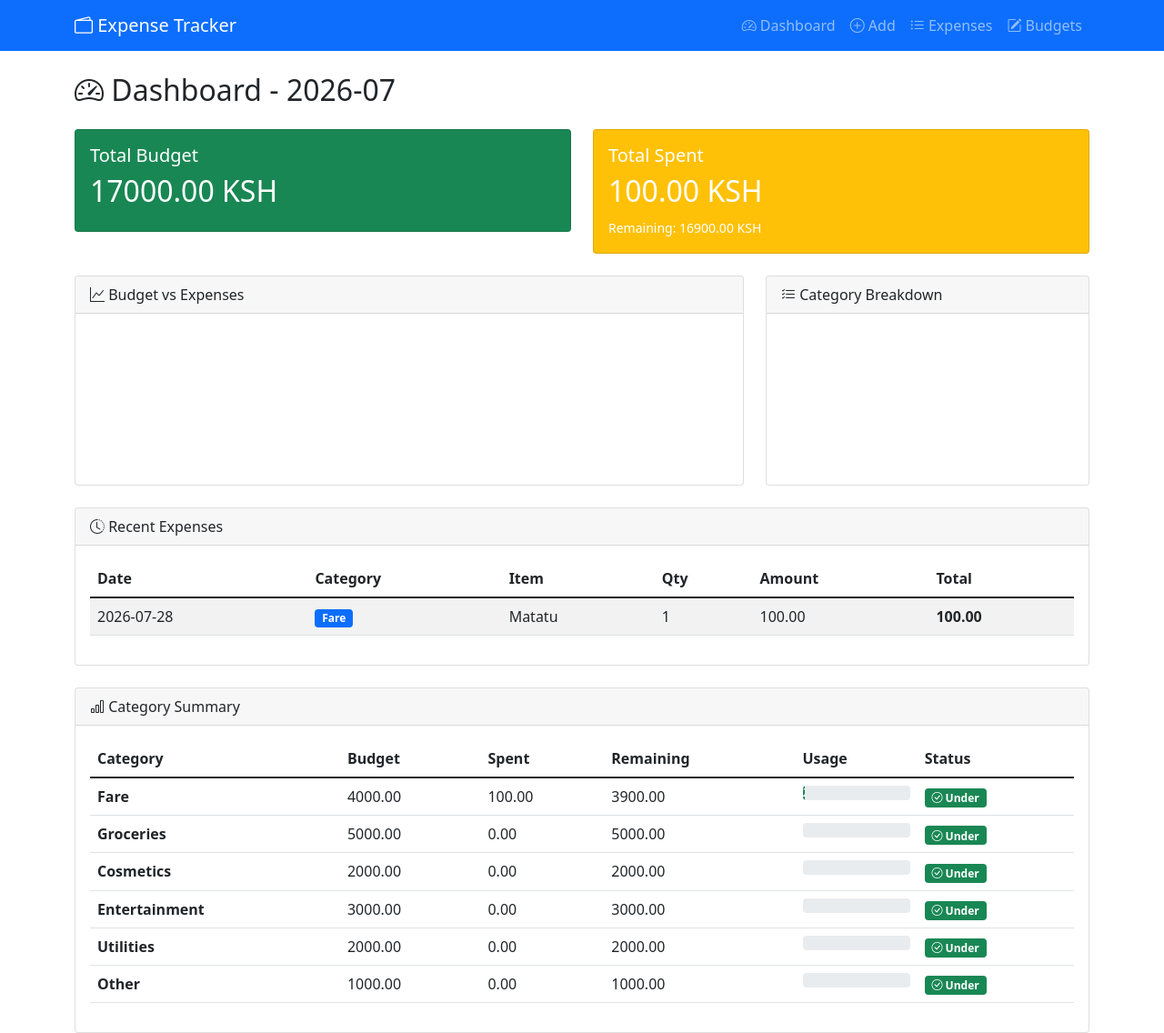
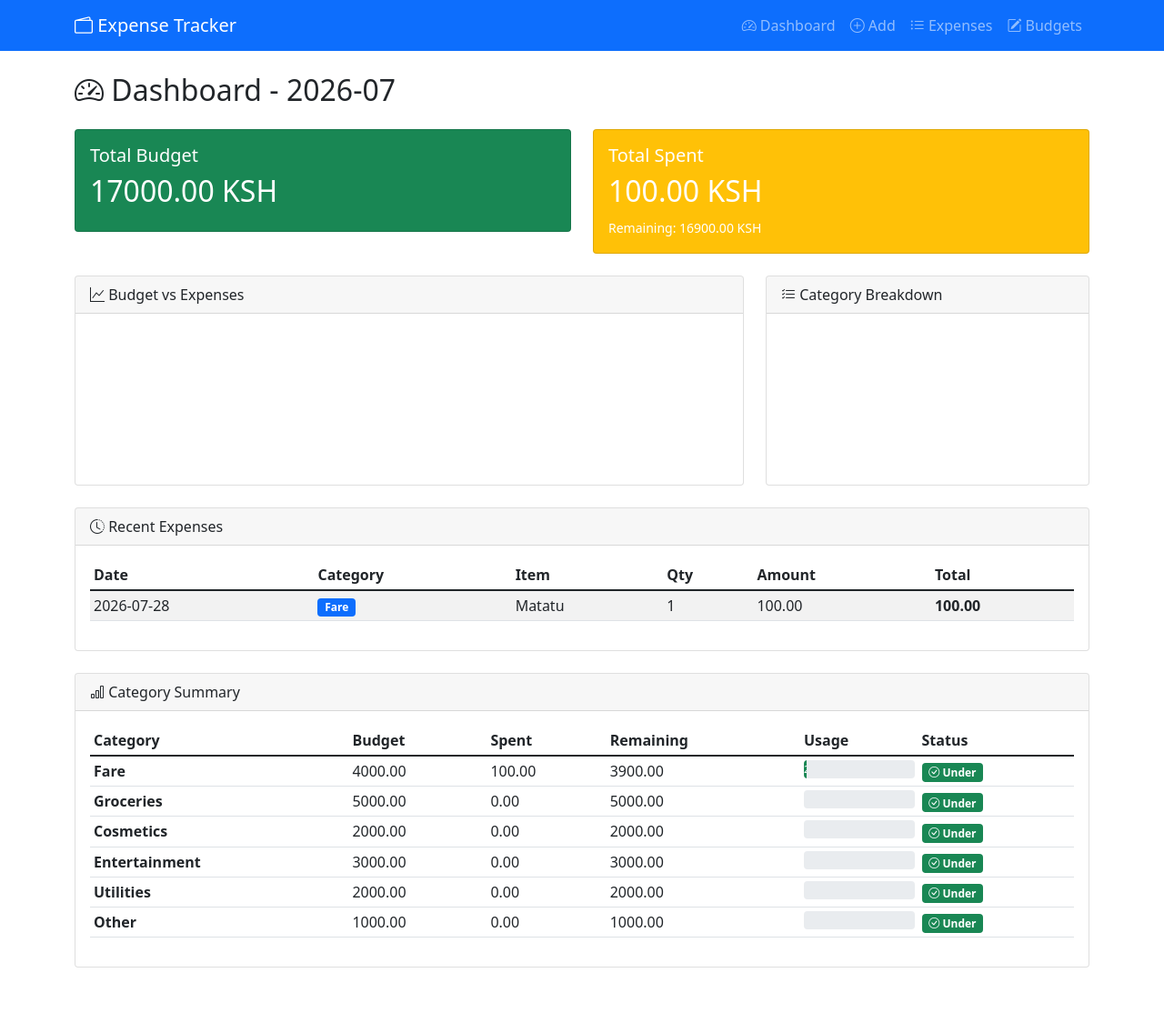
Before and after one commit to Mary-softeng/expense-tracker, a Flask app: page /dashboard in a window 1280 px wide. Shown: the whole page at 91% size. After the commit the page ends 1064 px from the top, so only its background shows below. Run offline with Flask 3, Linux system fonts and the light colour scheme; data comes from the database, SQL or seed files in the repository; both versions use the stored data as it was after the commit; a map, chart or similar area stays blank.

Commit message:
Changes on: Expenses Tracker

```diff
--- a/app.py
+++ b/app.py
@@ -28,7 +28,7 @@ class Expense(db.Model):
     total = db.Column(db.Float, nullable=False)
     date = db.Column(db.String(20), nullable=False)
     created_at = db.Column(db.DateTime, default=datetime.utcnow)
-    user_id = db.Column(db.String(100), default='default')  # For multi-user support
+    user_id = db.Column(db.String(100), default='default')
 
 # Initialize database with default categories
 def init_db():
@@ -73,7 +73,7 @@ def add_expense():
         # Validate
         if not all([category_id, item_name, amount]):
             flash('Please fill all required fields', 'error')
-            return render_template('add_expense.html', categories=categories)
+            return render_template('add_expense.html', categories=categories, now=datetime.now())
 
         try:
             amount = float(amount)
@@ -100,7 +100,7 @@ def add_expense():
             flash(f'Error adding expense: {str(e)}', 'error')
             db.session.rollback()
 
-    return render_template('add_expense.html', categories=categories)
+    return render_template('add_expense.html', categories=categories, now=datetime.now())
 
 @app.route('/expenses')
 def view_expenses():
@@ -276,6 +276,11 @@ def internal_error(error):
     db.session.rollback()
     return render_template('500.html'), 500
 
+# Context processor to make datetime available in all templates
+@app.context_processor
+def inject_now():
+    return {'now': datetime.now()}
+
 if __name__ == '__main__':
     init_db()
     app.run(debug=True, host='0.0.0.0', port=5000)
--- a/templates/base.html
+++ b/templates/base.html
@@ -2,17 +2,18 @@
 <html lang="en">
 <head>
     <meta charset="UTF-8">
-    <meta name="viewport" content="width=device-width, initial-scale=1.0">
+    <meta name="viewport" content="width=device-width, initial-scale=1.0, maximum-scale=1.0, user-scalable=yes">
     <title>Expense Tracker</title>
     <link href="https://cdn.jsdelivr.net/npm/bootstrap@5.1.3/dist/css/bootstrap.min.css" rel="stylesheet">
     <link rel="stylesheet" href="https://cdn.jsdelivr.net/npm/bootstrap-icons@1.8.1/font/bootstrap-icons.css">
     <link rel="stylesheet" href="{{ url_for('static', filename='style.css') }}">
 </head>
 <body>
-    <nav class="navbar navbar-expand-lg navbar-dark bg-primary">
+    <nav class="navbar navbar-expand-lg navbar-dark bg-primary sticky-top">
         <div class="container">
             <a class="navbar-brand" href="{{ url_for('dashboard') }}">
-                <i class="bi bi-wallet2"></i> Expense Tracker
+                <i class="bi bi-wallet2"></i> <span class="d-none d-sm-inline">Expense Tracker</span>
+                <span class="d-inline d-sm-none">Tracker</span>
             </a>
             <button class="navbar-toggler" type="button" data-bs-toggle="collapse" data-bs-target="#navbarNav">
                 <span class="navbar-toggler-icon"></span>
@@ -21,22 +22,22 @@
                 <ul class="navbar-nav ms-auto">
                     <li class="nav-item">
                         <a class="nav-link" href="{{ url_for('dashboard') }}">
-                            <i class="bi bi-speedometer2"></i> Dashboard
+                            <i class="bi bi-speedometer2"></i> <span class="d-none d-md-inline">Dashboard</span>
                         </a>
                     </li>
                     <li class="nav-item">
                         <a class="nav-link" href="{{ url_for('add_expense') }}">
-                            <i class="bi bi-plus-circle"></i> Add
+                            <i class="bi bi-plus-circle"></i> <span class="d-none d-md-inline">Add</span>
                         </a>
                     </li>
                     <li class="nav-item">
                         <a class="nav-link" href="{{ url_for('view_expenses') }}">
-                            <i class="bi bi-list-ul"></i> Expenses
+                            <i class="bi bi-list-ul"></i> <span class="d-none d-md-inline">Expenses</span>
                         </a>
                     </li>
                     <li class="nav-item">
                         <a class="nav-link" href="{{ url_for('manage_budgets') }}">
-                            <i class="bi bi-pencil-square"></i> Budgets
+                            <i class="bi bi-pencil-square"></i> <span class="d-none d-md-inline">Budgets</span>
                         </a>
                     </li>
                 </ul>
@@ -44,7 +45,7 @@
         </div>
     </nav>
 
-    <div class="container mt-4">
+    <div class="container mt-3 mt-md-4">
         {% with messages = get_flashed_messages(with_categories=true) %}
             {% if messages %}
                 {% for category, message in messages %}
@@ -59,6 +60,38 @@
         {% block content %}{% endblock %}
     </div>
 
+    <!-- Bottom navigation for mobile -->
+    <nav class="navbar fixed-bottom navbar-light bg-light d-block d-md-none" style="border-top: 1px solid #dee2e6;">
+        <div class="container">
+            <div class="row w-100 text-center">
+                <div class="col-3">
+                    <a href="{{ url_for('dashboard') }}" class="text-decoration-none text-dark">
+                        <i class="bi bi-speedometer2 fs-4"></i><br>
+                        <small>Home</small>
+                    </a>
+                </div>
+                <div class="col-3">
+                    <a href="{{ url_for('add_expense') }}" class="text-decoration-none text-primary">
+                        <i class="bi bi-plus-circle fs-4"></i><br>
+                        <small>Add</small>
+                    </a>
+                </div>
+                <div class="col-3">
+                    <a href="{{ url_for('view_expenses') }}" class="text-decoration-none text-dark">
+                        <i class="bi bi-list-ul fs-4"></i><br>
+                        <small>List</small>
+                    </a>
+                </div>
+                <div class="col-3">
+                    <a href="{{ url_for('manage_budgets') }}" class="text-decoration-none text-dark">
+                        <i class="bi bi-pencil-square fs-4"></i><br>
+                        <small>Budgets</small>
+                    </a>
+                </div>
+            </div>
+        </div>
+    </nav>
+
     <script src="https://cdn.jsdelivr.net/npm/bootstrap@5.1.3/dist/js/bootstrap.bundle.min.js"></script>
     <script src="https://cdn.jsdelivr.net/npm/chart.js"></script>
     <script src="{{ url_for('static', filename='script.js') }}"></script>
--- a/templates/dashboard.html
+++ b/templates/dashboard.html
@@ -4,7 +4,7 @@
 <h2 class="mb-4"><i class="bi bi-speedometer2"></i> Dashboard - {{ current_month }}</h2>
 
 <div class="row mb-4">
-    <div class="col-md-6">
+    <div class="col-6 col-md-6">
         <div class="card text-white bg-success">
             <div class="card-body">
                 <h5 class="card-title">Total Budget</h5>
@@ -12,7 +12,7 @@
             </div>
         </div>
     </div>
-    <div class="col-md-6">
+    <div class="col-6 col-md-6">
         <div class="card text-white bg-warning">
             <div class="card-body">
                 <h5 class="card-title">Total Spent</h5>
@@ -24,7 +24,7 @@
 </div>
 
 <div class="row">
-    <div class="col-md-8">
+    <div class="col-12 col-md-8">
         <div class="card">
             <div class="card-header">
                 <i class="bi bi-graph-up"></i> Budget vs Expenses
@@ -34,7 +34,7 @@
             </div>
         </div>
     </div>
-    <div class="col-md-4">
+    <div class="col-12 col-md-4">
         <div class="card">
             <div class="card-header">
                 <i class="bi bi-list-check"></i> Category Breakdown
@@ -47,21 +47,21 @@
 </div>
 
 <div class="row mt-4">
-    <div class="col-md-12">
+    <div class="col-12">
         <div class="card">
             <div class="card-header">
                 <i class="bi bi-clock-history"></i> Recent Expenses
             </div>
             <div class="card-body">
                 <div class="table-responsive">
-                    <table class="table table-striped">
+                    <table class="table table-striped table-sm">
                         <thead>
                             <tr>
                                 <th>Date</th>
                                 <th>Category</th>
                                 <th>Item</th>
-                                <th>Qty</th>
-                                <th>Amount</th>
+                                <th class="d-none d-sm-table-cell">Qty</th>
+                                <th class="d-none d-sm-table-cell">Amount</th>
                                 <th>Total</th>
                             </tr>
                         </thead>
@@ -71,8 +71,8 @@
                                 <td>{{ expense.date }}</td>
                                 <td><span class="badge bg-primary">{{ expense.category_ref.name }}</span></td>
                                 <td>{{ expense.item_name }}</td>
-                                <td>{{ expense.quantity }}</td>
-                                <td>{{ "%.2f"|format(expense.amount) }}</td>
+                                <td class="d-none d-sm-table-cell">{{ expense.quantity }}</td>
+                                <td class="d-none d-sm-table-cell">{{ "%.2f"|format(expense.amount) }}</td>
                                 <td><strong>{{ "%.2f"|format(expense.total) }}</strong></td>
                             </tr>
                             {% else %}
@@ -89,20 +89,20 @@
 </div>
 
 <div class="row mt-4">
-    <div class="col-md-12">
+    <div class="col-12">
         <div class="card">
             <div class="card-header">
                 <i class="bi bi-bar-chart"></i> Category Summary
             </div>
             <div class="card-body">
                 <div class="table-responsive">
-                    <table class="table table-hover">
+                    <table class="table table-hover table-sm">
                         <thead>
                             <tr>
                                 <th>Category</th>
-                                <th>Budget</th>
+                                <th class="d-none d-sm-table-cell">Budget</th>
                                 <th>Spent</th>
-                                <th>Remaining</th>
+                                <th class="d-none d-md-table-cell">Remaining</th>
                                 <th>Usage</th>
                                 <th>Status</th>
                             </tr>
@@ -111,14 +111,14 @@
                             {% for data in monthly_data %}
                             <tr>
                                 <td><strong>{{ data.name }}</strong></td>
-                                <td>{{ "%.2f"|format(data.budget) }}</td>
+                                <td class="d-none d-sm-table-cell">{{ "%.2f"|format(data.budget) }}</td>
                                 <td>{{ "%.2f"|format(data.spent) }}</td>
-                                <td>{{ "%.2f"|format(data.remaining) }}</td>
+                                <td class="d-none d-md-table-cell">{{ "%.2f"|format(data.remaining) }}</td>
                                 <td>
-                                    <div class="progress">
+                                    <div class="progress" style="height: 20px;">
                                         <div class="progress-bar {% if data.percentage > 100 %}bg-danger{% elif data.percentage > 80 %}bg-warning{% else %}bg-success{% endif %}"
                                              role="progressbar"
-                                             style="width: {{ data.percentage if data.percentage <= 100 else 100 }}%">
+                                             style="width: {{ data.percentage if data.percentage <= 100 else 100 }}%; font-size: 11px;">
                                             {{ "%.1f"|format(data.percentage) }}%
                                         </div>
                                     </div>
@@ -151,24 +151,35 @@ new Chart(ctx1, {
             {
                 label: 'Budget',
                 data: {{ monthly_data|map(attribute='budget')|list|tojson }},
-                backgroundColor: 'rgba(54, 162, 235, 0.5)',
+                backgroundColor: 'rgba(54, 162, 235, 0.7)',
                 borderColor: 'rgba(54, 162, 235, 1)',
-                borderWidth: 1
+                borderWidth: 2
             },
             {
                 label: 'Spent',
                 data: {{ monthly_data|map(attribute='spent')|list|tojson }},
-                backgroundColor: 'rgba(255, 99, 132, 0.5)',
+                backgroundColor: 'rgba(255, 99, 132, 0.7)',
                 borderColor: 'rgba(255, 99, 132, 1)',
-                borderWidth: 1
+                borderWidth: 2
             }
         ]
     },
     options: {
         responsive: true,
+        maintainAspectRatio: true,
         scales: {
             y: {
-                beginAtZero: true
+                beginAtZero: true,
+                ticks: {
+                    callback: function(value) {
+                        return 'KSH ' + value;
+                    }
+                }
+            }
+        },
+        plugins: {
+            legend: {
+                position: 'top',
             }
         }
     }
@@ -184,14 +195,21 @@ new Chart(ctx2, {
             data: {{ monthly_data|map(attribute='spent')|list|tojson }},
             backgroundColor: [
                 '#FF6384', '#36A2EB', '#FFCE56', '#4BC0C0', '#9966FF', '#FF9F40'
-            ]
+            ],
+            borderWidth: 2
         }]
     },
     options: {
         responsive: true,
+        maintainAspectRatio: true,
         plugins: {
             legend: {
-                position: 'bottom'
+                position: 'bottom',
+                labels: {
+                    font: {
+                        size: 11
+                    }
+                }
             }
         }
     }
```
Also changed, not shown: railway.json (added, +11 -0 lines), render.yaml (added, +18 -0 lines), static/static.css (+103 -13 lines), templates/add_expense.html (renamed from templates/add_expenses.html, +21 -10 lines), instance/expenses.db (added).
